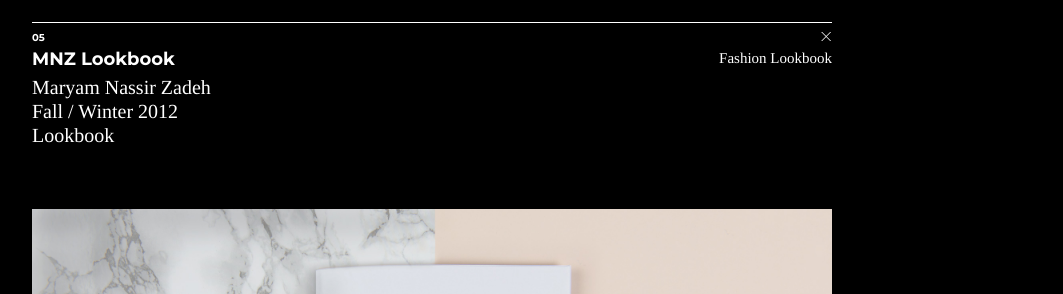
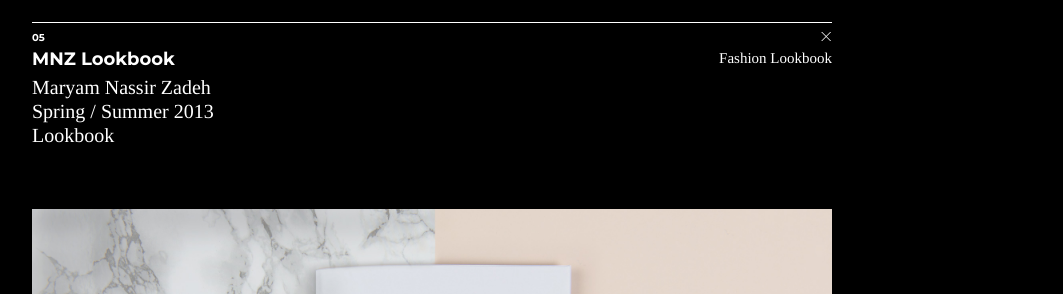
Before and after one commit to troyer/afportfolio, a Jekyll site: the page built from _posts/2016-09-25-mnz-lookbook.markdown, in a window 1280 px wide. Shown: the part 147-441 px from the top of the page, without its empty margins (208-1271 px from the left). Built offline with Jekyll 4.4.1, drawn with Linux system fonts in a browser that asks for light colours; nearby versions of some CDN libraries.

Commit message:
Updated Mnz Lookbook

```diff
--- a/_posts/2016-09-25-mnz-lookbook.markdown
+++ b/_posts/2016-09-25-mnz-lookbook.markdown
@@ -3,7 +3,10 @@ title: MNZ Lookbook
 date: 2016-09-25 04:27:00 Z
 cover-image: "/uploads/Alizee-Freudenthal-MNZ-Lookbook-COVER.jpg"
 small-text: Fashion Lookbook
-description: "Maryam Nassir Zadeh\nFall / Winter 2012 \nLookbook"
+description: |-
+  Maryam Nassir Zadeh
+  Spring / Summer 2013
+  Lookbook
 order-id: MNZ Lookbook
 ---
 
```
